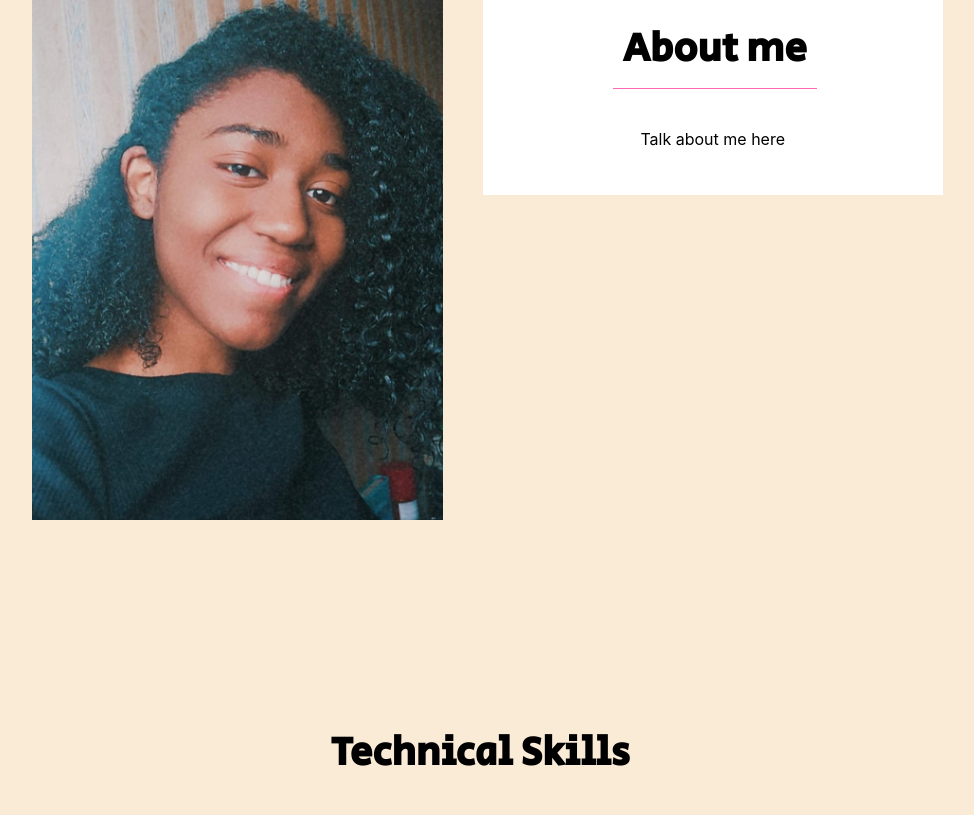
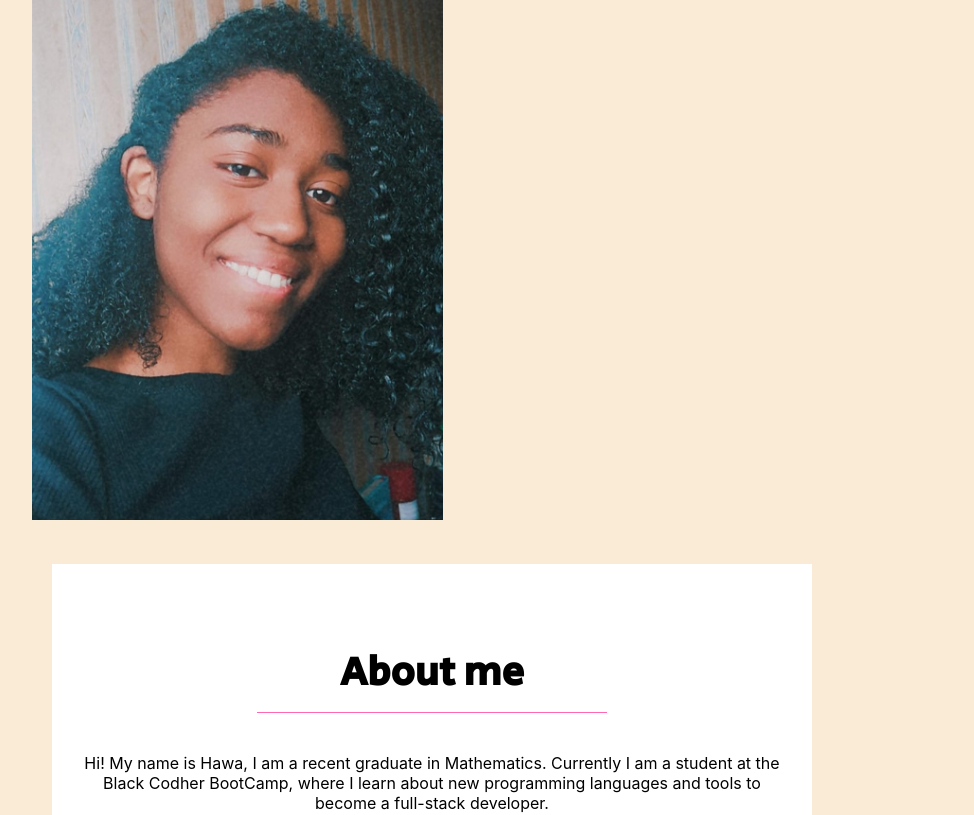
Before and after one commit to hawa-bah/portfolio, a React (Create React App) app: page / in a window 1280 px wide. Shown: the part 980-1795 px from the top of the page, without its empty margins (160-1134 px from the left). Built offline with nearby package versions, Linux system fonts and the light colour scheme; a web font is replaced by a local one.

Commit message:
add description text

```diff
--- a/src/components/Intro.js
+++ b/src/components/Intro.js
@@ -10,7 +10,12 @@ const Intro = () => {
         </div>
         <div className="intro-item text">
           <h3 className="subtitle">About me</h3>
-          <p>Talk about me here</p>
+          <p>
+            Hi! My name is Hawa, I am a recent graduate in Mathematics.
+            Currently I am a student at the Black Codher BootCamp, where I learn
+            about new programming languages and tools to become a full-stack
+            developer.
+          </p>
         </div>
       </div>
     </>
```
